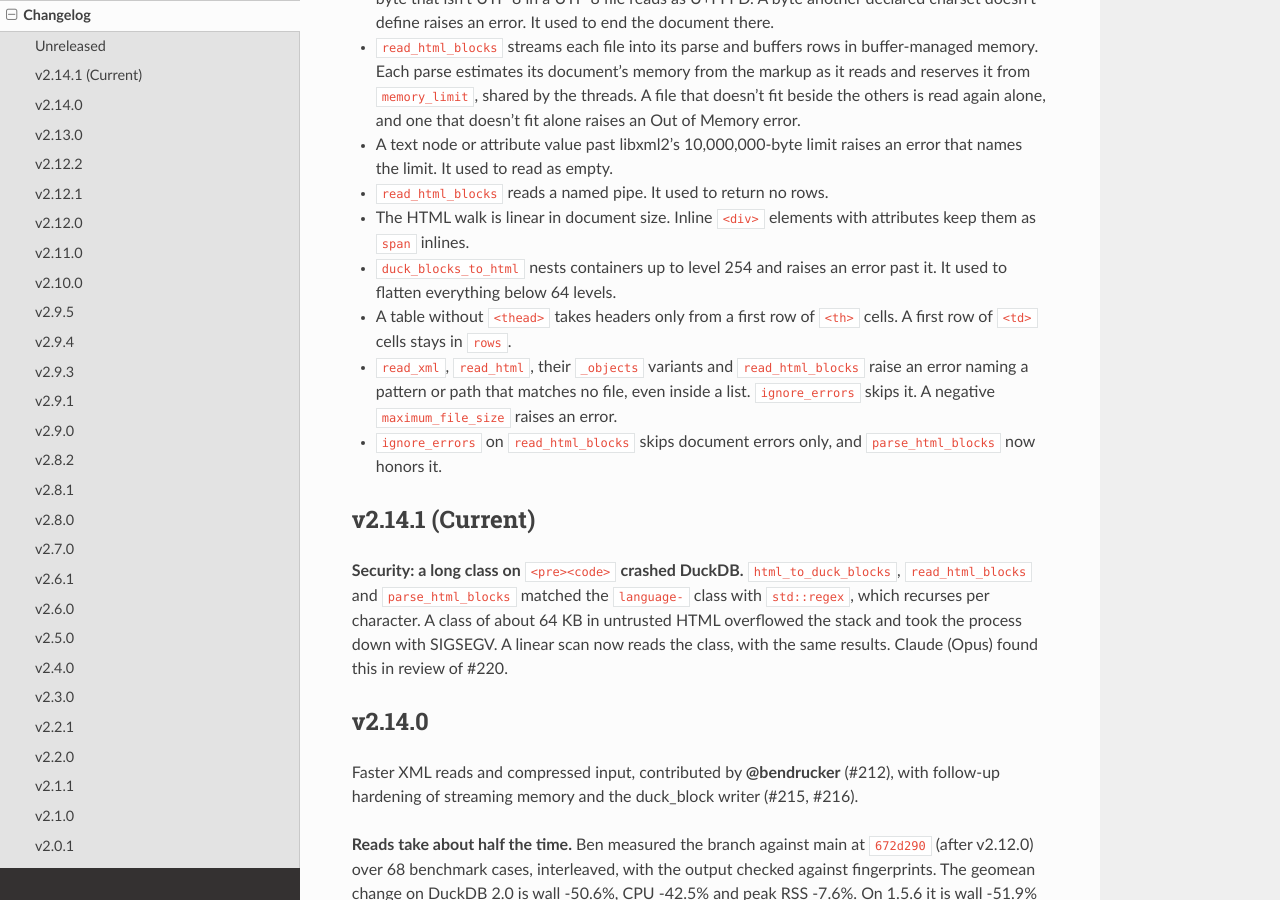
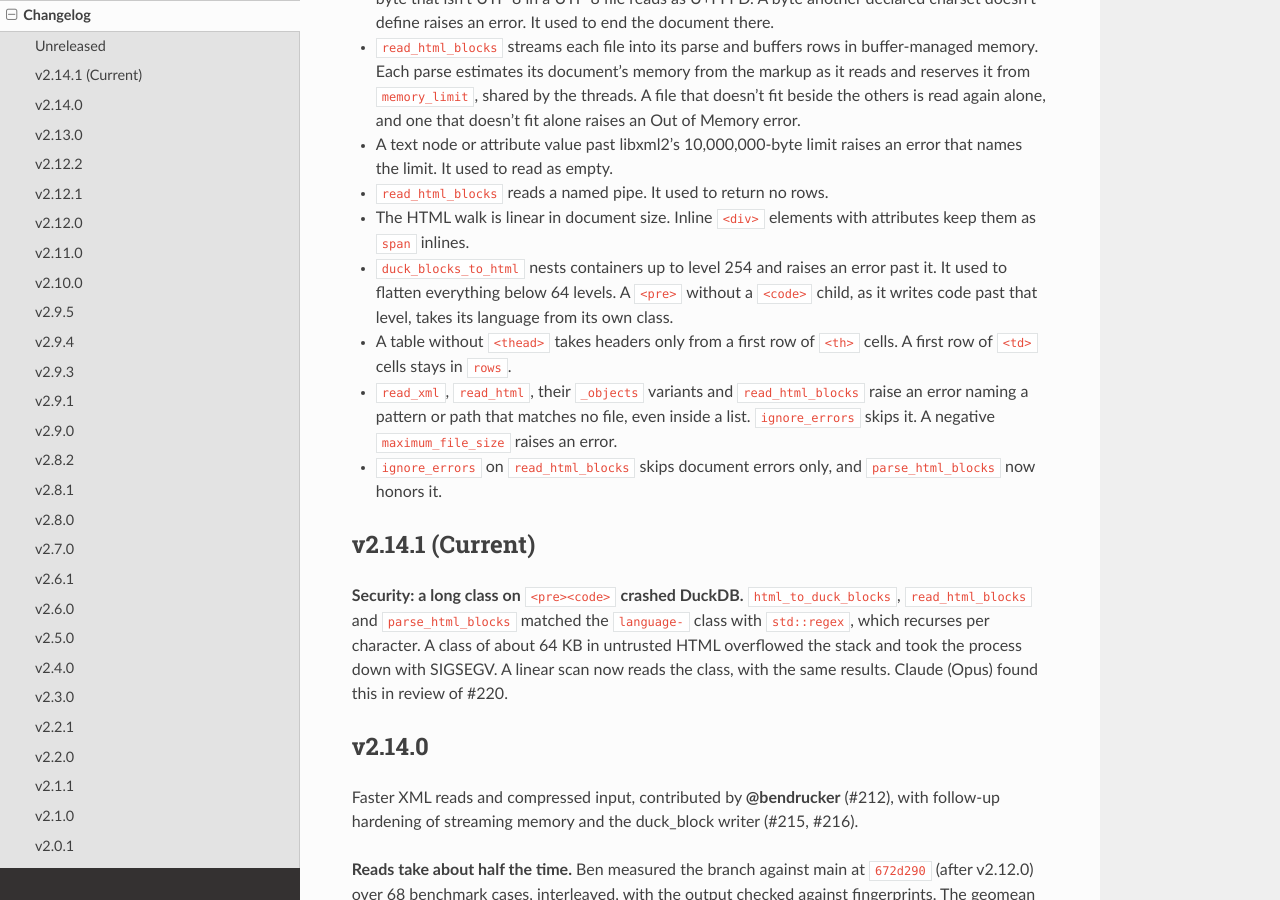
Before and after one commit to teaguesterling/duckdb_webbed, a Sphinx documentation site: the page built from docs/changelog.rst, in a window 1280 px wide and 900 px high, scrolled down 398 px. Built offline with Sphinx 7.4.7 and the Read the Docs theme 3.1.0, drawn with Linux system fonts in a browser that asks for light colours.

Commit message:
docs(html): note the language read from a bare pre class

```diff
--- a/docs/changelog.rst
+++ b/docs/changelog.rst
@@ -23,7 +23,8 @@
 - The HTML walk is linear in document size. Inline ``<div>`` elements with attributes keep
   them as ``span`` inlines.
 - ``duck_blocks_to_html`` nests containers up to level 254 and raises an error past it. It used
-  to flatten everything below 64 levels.
+  to flatten everything below 64 levels. A ``<pre>`` without a ``<code>`` child, as it writes
+  code past that level, takes its language from its own class.
 - A table without ``<thead>`` takes headers only from a first row of ``<th>`` cells. A first row
   of ``<td>`` cells stays in ``rows``.
 - ``read_xml``, ``read_html``, their ``_objects`` variants and ``read_html_blocks`` raise an
```
